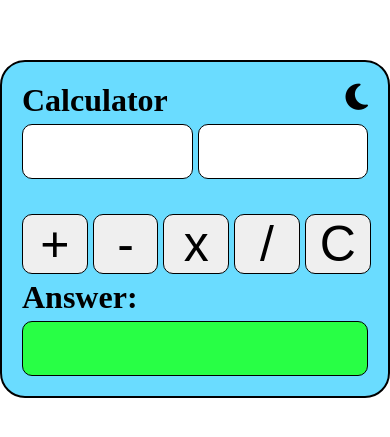
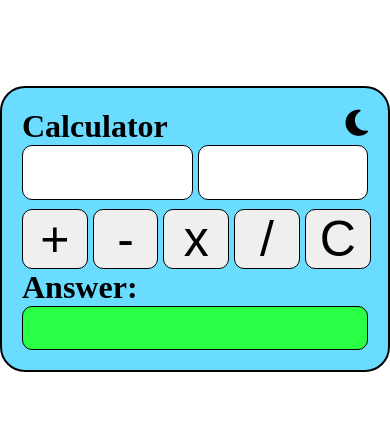
Before and after one commit to gourab-giri7/calculetor, a plain HTML site: page index.html in a window 390 px wide. Shown: the part 193-630 px from the top of the page. Drawn offline with Linux system fonts and the light colour scheme.

Commit message:
index.html

```diff
--- a/index.html
+++ b/index.html
@@ -69,7 +69,7 @@
 			overflow: hidden;
 		}
 		.main{
-			height: 40vh;
+			height: 34vh;
 			width: 100%;
 			padding: 20px;
 		}
```
